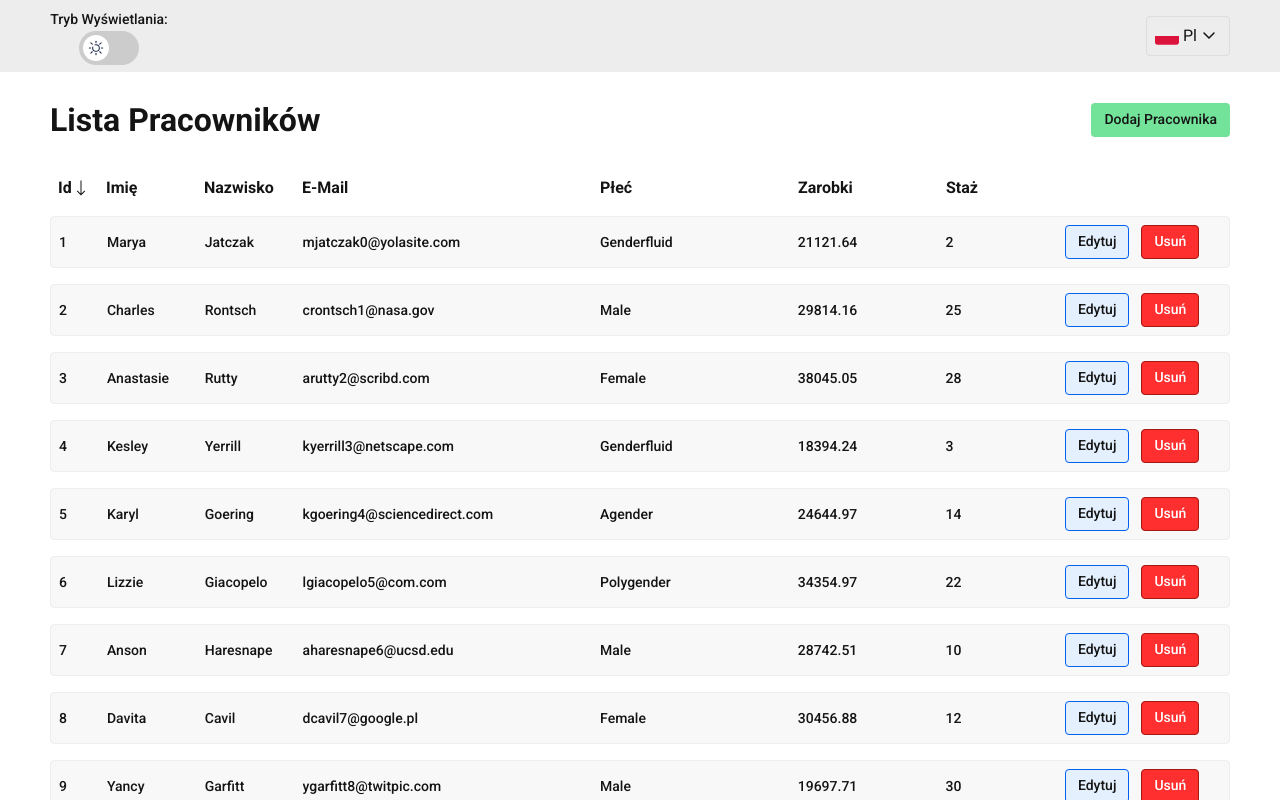
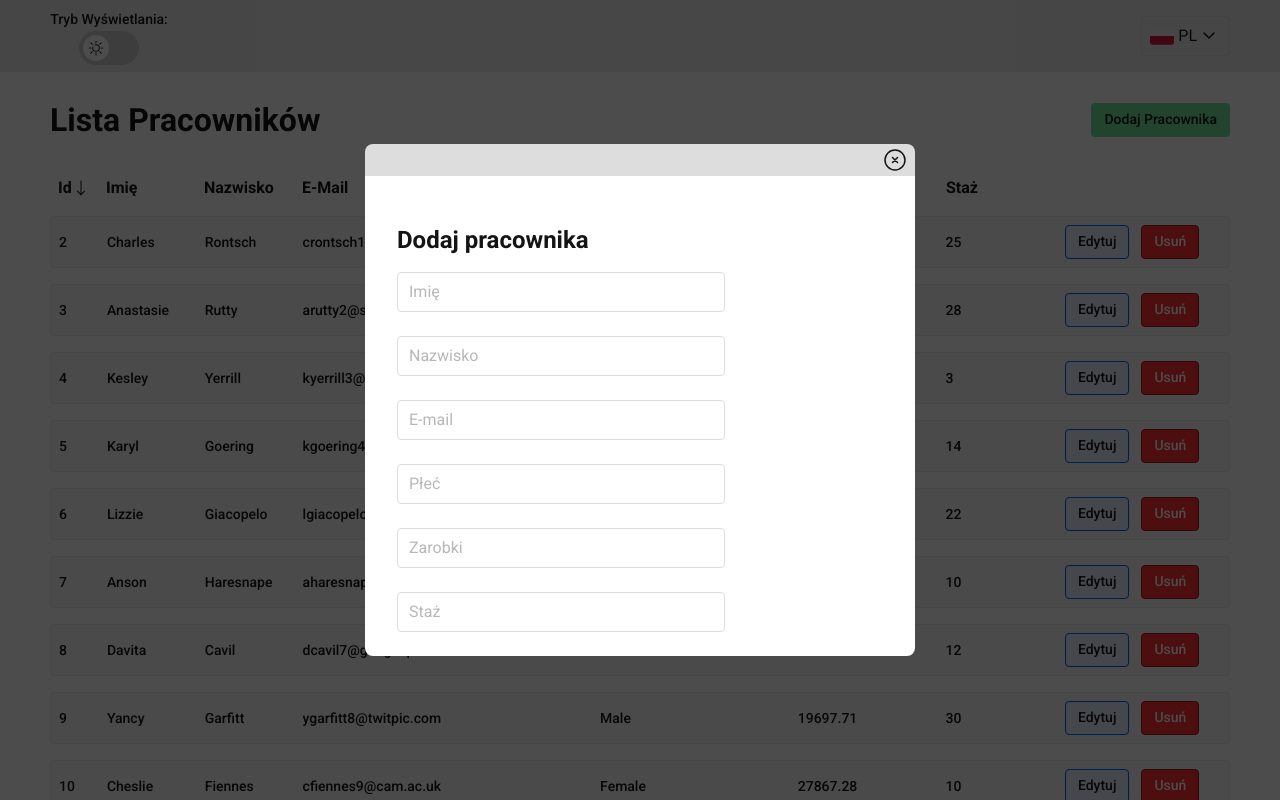
Before and after one commit to paloboo/SwiftRecruitmentTask, a Vue app: page / in a window 1280 px wide. Both pictures are taken after a click on the button "Dodaj Pracownika". Shown: the top 800 px of the page. Built offline with nearby package versions, Linux system fonts and the light colour scheme; data requests are answered from the project's data file.

Commit message:
added popup to edit or add new employee

```diff
--- a/src/assets/translations/translations.json
+++ b/src/assets/translations/translations.json
@@ -5,6 +5,7 @@
     "display_mode": "display mode",
     "earnings": "earnings",
     "edit": "edit",
+    "edit_employee": "edit employees data",
     "email": "email",
     "employee_list": "employee list",
     "experience": "experience",
@@ -25,6 +26,7 @@
     "display_mode": "tryb wyświetlania",
     "earnings": "zarobki",
     "edit": "edytuj",
+    "edit_employee": "edytuj dane pracownika",
     "email": "e-mail",
     "employee_list": "lista pracowników",
     "experience": "staż",
--- /dev/null
+++ b/src/components/InputElems/TextField.vue
@@ -0,0 +1,115 @@
+<template>
+    <div class="text_field" :class="{'active': isInputFocused || inputValue!==''}">
+        <div class="text_field_content">
+            <div class="content_label">
+                <span>{{ capitalizeFirstLetter(label) }}</span></div>
+            <input
+                @blur="isInputFocused = false"
+                @focus="isInputFocused = true"
+                class="content_input"
+                v-model="inputValue"
+                @input="handleInput"
+                :type="type" />
+        </div>
+        <p class="text_field_error">
+            {{error}}
+        </p>
+    </div>
+</template>
+
+<script>
+export default {
+    name: "TextField",
+    props: {
+        label: {
+            type: String,
+            default: ''
+        },
+        type: {
+            type: String,
+            default: 'text'
+        },
+        modelValue: {
+            type: [String, Number],
+            default: ''
+        }
+    },
+    data() {
+        return {
+            error: '',
+            inputValue: this.modelValue,
+            isInputFocused: false,
+        };
+    },
+    watch: {
+        modelValue(newValue) {
+            this.inputValue = newValue;
+        }
+    },
+    methods: {
+        handleInput(event) {
+            this.inputValue = event.target.value;
+            this.$emit('update:modelValue', this.inputValue);
+        }
+    }
+};
+</script>
+<style lang="scss" scoped>
+    .text_field {
+        height: max-content;
+        width: 100%;
+
+        .text_field_content {
+            position: relative;
+
+            .content_label {
+                background-color: v-bind('displayColorGetter("neutral0")');
+                left: 8px;
+                padding: 0 4px;
+                position: absolute;
+                top: 50%;
+                transform: translateY(-50%);
+                transition: left .3s ease-in-out, opacity .3s ease-in-out, transform .3s ease-in-out, top .3s ease-in-out;
+
+                span {
+                    color: v-bind('displayColorGetter("neutral900")');
+                    opacity: 0.3;
+                }
+            }
+
+            .content_input {
+                background-color: v-bind('displayColorGetter("neutral0")');
+                border: 1px solid v-bind('displayColorGetter("gray500")');
+                border-radius: 4px;
+                color: v-bind('displayColorGetter("neutral900")');
+                height: 40px;
+                max-width: 328px;
+                padding: 0 8px;
+                width: calc(100% - 32px);
+
+                &:focus {
+                    outline: 1px solid v-bind('displayColorGetter("gray600")');
+                }
+            }
+        }
+
+        .text_field_error {
+            height: 24px;
+        }
+
+        &.active {
+            .text_field_content {
+                .content_label {
+                    left: 0;
+                    transform: translateY(-50%) scale(0.75);
+                    top: 0;
+
+                    span {
+                        color: v-bind('displayColorGetter("neutral900")');
+                        opacity: 1;
+                    }
+                }
+            }
+        }
+    }
+</style>
--- a/src/components/Nav/MainNav.vue
+++ b/src/components/Nav/MainNav.vue
@@ -2,7 +2,7 @@
     <nav class="main_navigation">
         <div class="navigation_container">
             <Switcher @setCheckboxVal="changeDisplayStyle" :switcherTitle="$translations[language]['display_mode']+':'"/>
-            <Dropdown :options="languageOptions" :currentOption="language" direction="down" @optionChanged="(option) => changeLanguage(option)"/>
+            <Dropdown :options="languageOptions" :currentOption="language.toUpperCase()" direction="down" @optionChanged="(option) => changeLanguage(option)"/>
         </div>
     </nav>
 </template>
--- /dev/null
+++ b/src/components/Popups/PopupUserData.vue
@@ -0,0 +1,55 @@
+<template>
+    <PopupWrapper>
+        <div class="popup_user_data">
+            <div class="user_data_title">
+                <h3>{{capitalizeFirstLetter($translations[language][isEdit ? 'edit_employee' : 'add_employee'])}}</h3>
+            </div>
+            <TextField v-for="field in inputsOrder" v-model="currentUserData[field]" :label="$translations[language][field]" :key="field"/>
+        </div>
+    </PopupWrapper>
+</template>
+
+<script>
+import PopupWrapper from "./PopupWrapper.vue";
+import TextField from "../InputElems/TextField.vue";
+export default {
+    name: "PopupUserData",
+    components: {
+        TextField,
+        PopupWrapper
+    },
+    props: {
+        isEdit: {
+            type: Boolean,
+            default: false
+        },
+        userData: {
+            type: Object,
+            default() {
+                return {
+
+                }
+            }
+        }
+    },
+    data() {
+        return {
+            currentUserData: {...this.userData},
+            inputsOrder: ['first_name', 'last_name', 'email', 'gender', 'earnings', 'experience'],
+        }
+    }
+}
+</script>
+
+<style lang="scss" scoped>
+    .popup_user_data {
+        .user_data_title {
+            margin: 16px 0;
+
+            h3 {
+                font-size: 24px;
+                line-height: 32px;
+            }
+        }
+    }
+</style>
--- a/src/components/Popups/PopupWrapper.vue
+++ b/src/components/Popups/PopupWrapper.vue
@@ -11,7 +11,7 @@
         <div class="popup_content">
             <slot></slot>
             <div class="popup_buttons">
-                <Btn :type="cancelButtonType" @click="$emit('cancel')">
+                <Btn :type="cancelButtonType" @click="$emit('close')">
                     {{ cancelButtonDesc }}
                 </Btn>
                 <Btn :type="confirmButtonType" @click="$emit('confirm')">
@@ -31,7 +31,7 @@ export default {
     props: {
         cancelButtonDesc: {
             type: String,
-            default: 'Anuluj'
+            default: 'znuluj'
         },
         cancelButtonType: {
             type: String,
@@ -39,12 +39,18 @@ export default {
         },
         confirmButtonDesc: {
             type: String,
-            default: 'Zapisz'
+            default: 'zapisz'
         },
         confirmButtonType: {
             type: String,
             default: 'add'
         },
+    },
+    created() {
+        document.querySelector('body').classList.add('block_scroll');
+    },
+    beforeUnmount() {
+        document.querySelector('body').classList.remove('block_scroll');
     }
 }
 </script>
@@ -110,11 +116,17 @@ export default {
             border-radius: 0 0 8px 8px;
             height: max-content;
             margin: 0 auto;
+            max-height: 60vh;
             max-width: 550px;
+            overflow-y: auto;
             padding: 16px;
             position: relative;
             width: calc(100% - 32px);
             z-index: 3;
+
+            @media screen and (min-width: 1280px) {
+                padding: 32px;
+            }
 
             .popup_buttons {
                 display: flex;
--- a/src/components/Table/Table.vue
+++ b/src/components/Table/Table.vue
@@ -1,9 +1,9 @@
 <template>
-    <div class="table" >
+    <div class="table">
         <div class="table_title">
             <div class="title_btn_wrapper">
                 <h1>{{ $translations[currentLanguageCp]['employee_list'] }}</h1>
-                <Btn type="add">
+                <Btn type="add" @click="popups.add = true">
                     {{ $translations[currentLanguageCp]['add_employee'] }}
                 </Btn>
             </div>
@@ -46,6 +46,10 @@
             @confirm="removeConfirmed"
             @close="handlePopupClose('remove')"
         />
+
+        <PopupUserData :userData="selectedRow" v-if="popups.add" @close="handlePopupClose('add')" />
+
+        <PopupUserData :userData="selectedRow" v-if="popups.edit" @close="handlePopupClose('edit')" isEdit/>
     </div>
 </template>
 
@@ -55,15 +59,19 @@ import Btn from "../InputElems/Btn.vue";
 import Dropdown from "../InputElems/Dropdown.vue";
 import Pagination from "../InputElems/Pagination.vue";
 import PopupRemoveConfirm from "../Popups/PopupRemoveConfirm.vue";
+import PopupUserData from "../Popups/PopupUserData.vue"
 import TableHeading from "./TableHeading.vue";
+import TableRow from "./TableRow.vue";
+
 export default {
     name: "Table",
     components: {
+        ArrowIcon,
+        Btn,
+        Dropdown,
+        Pagination,
+        PopupUserData,
         PopupRemoveConfirm,
-        ArrowIcon,
-        Dropdown,
-        Btn,
-        Pagination,
         TableHeading,
         TableRow,
     },
@@ -79,22 +87,41 @@ export default {
                 edit: false,
                 remove: false,
             },
-            selectedRow: {},
+            selectedRow: {
+                email: "",
+                earnings: "",
+                experience: "",
+                first_name: "",
+                gender: "",
+                id: -1,
+                last_name: "",
+            },
             sortedBy: 'id',
             sortingAsc: true,
         }
     },
     methods: {
+        clearSelectedRow() {
+            this.selectedRow = {
+                id: -1,
+                first_name: "",
+                last_name: "",
+                email: "",
+                gender: "",
+                earnings: 0,
+                experience: 0
+            }
+        },
         handleEditButtonClicked(selectedRow) {
-            console.log('remove')
-            console.log(selectedRow)
+            this.selectedRow = selectedRow;
+            this.popups.edit = true;
         },
         handlePaginationRangeChange(range) {
             this.paginationRange = {...range}
         },
         handlePopupClose(type) {
             this.popups[type] = false;
-            this.selectedRow = {};
+            this.clearSelectedRow();
         },
         handleRemoveButtonClicked(selectedRow) {
             this.popups.remove = true;
@@ -103,7 +130,6 @@ export default {
             console.log(selectedRow)
         },
         removeConfirmed() {
-            console.log('asd')
             if (!this.requestLock) {
                 this.requestLock = true;
                 fetch(`http://localhost:3000/employees/${this.selectedRow.id}`, {
@@ -115,9 +141,8 @@ export default {
                     .then(response => {
                         if (response.ok) {
                             console.log('Pracownik został usunięty.'); //TODO podmienic na snackbar
-                            this.allEmployees = this.allEmployees.filter(item => item.id!==this.selectedRow.id)
-                            this.selectedRow = {};
-                            this.popups.remove = false;
+                            this.allEmployees = this.allEmployees.filter(item => item.id !== this.selectedRow.id);
+                            this.handlePopupClose('remove');
                             this.showSnackbar(this.$translations[this.language]['user_removed'], 3000, 'success');
                         } else {
                             throw new Error('Wystąpił problem podczas usuwania pracownika.');
@@ -189,8 +214,6 @@ export default {
             });
     }
 }
-
-import TableRow from "./TableRow.vue";
 </script>
 
 <style lang="scss" scoped>
--- a/src/components/Views/Snackbar.vue
+++ b/src/components/Views/Snackbar.vue
@@ -18,7 +18,7 @@ export default {
         border-radius: 8px;
         height: max-content;
         left: 50%;
-        //opacity: 0;
+        max-width: calc(100% - 32px);
         padding: 8px 48px;
         pointer-events: none;
         position: fixed;
@@ -26,6 +26,11 @@ export default {
         transform: translateX(-50%);
         transition: top .3s ease-in-out;
         width: max-content;
+        z-index: 10;
+
+        @media screen and (min-width: 768px) {
+            max-width: 550px;
+        }
 
         &.success {
             background-color: v-bind('displayColorGetter("green500")');
@@ -42,7 +47,6 @@ export default {
         }
 
         &.show {
-            //opacity: 1;
             top: 24px;
         }
     }
```
Also changed, not shown: db.json.
